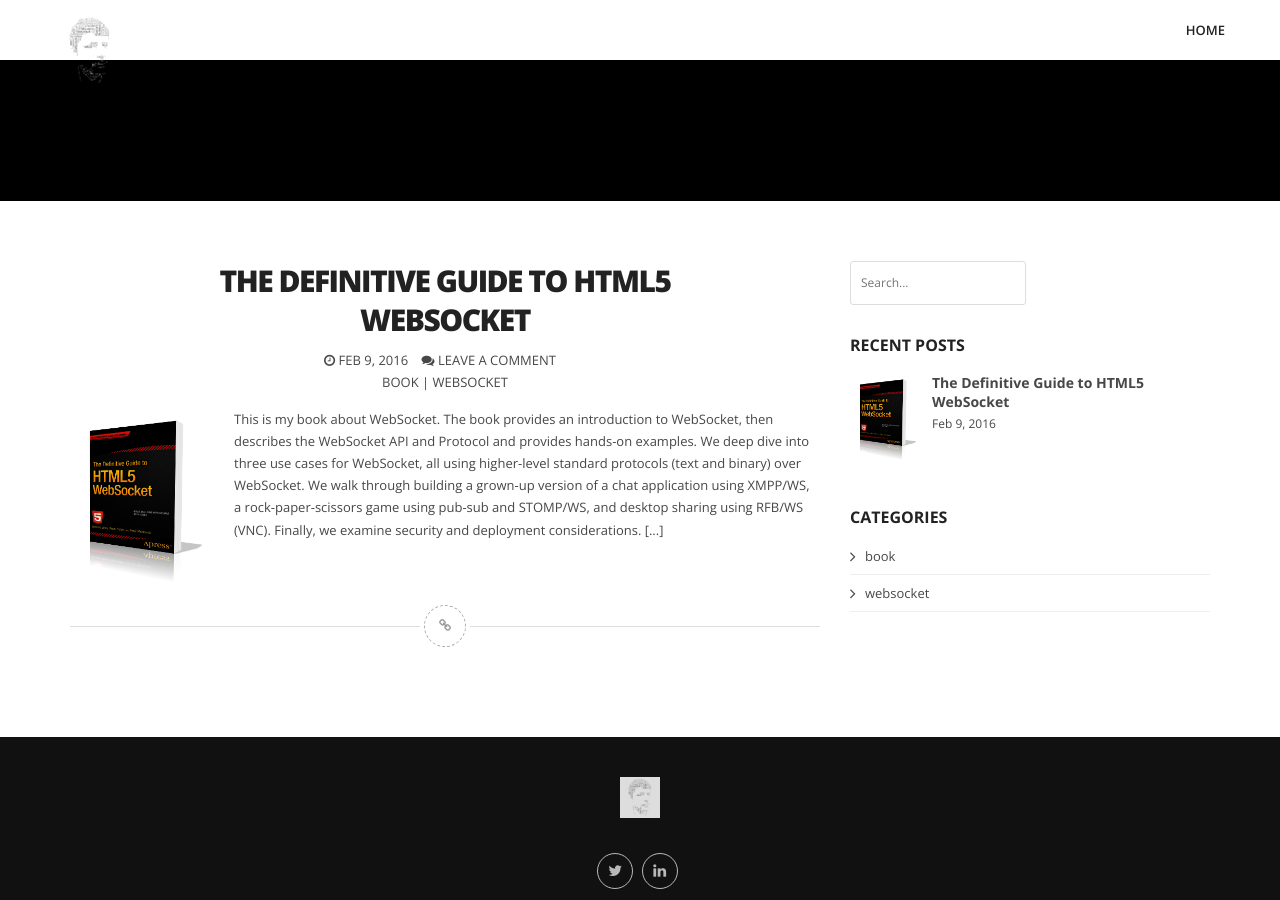
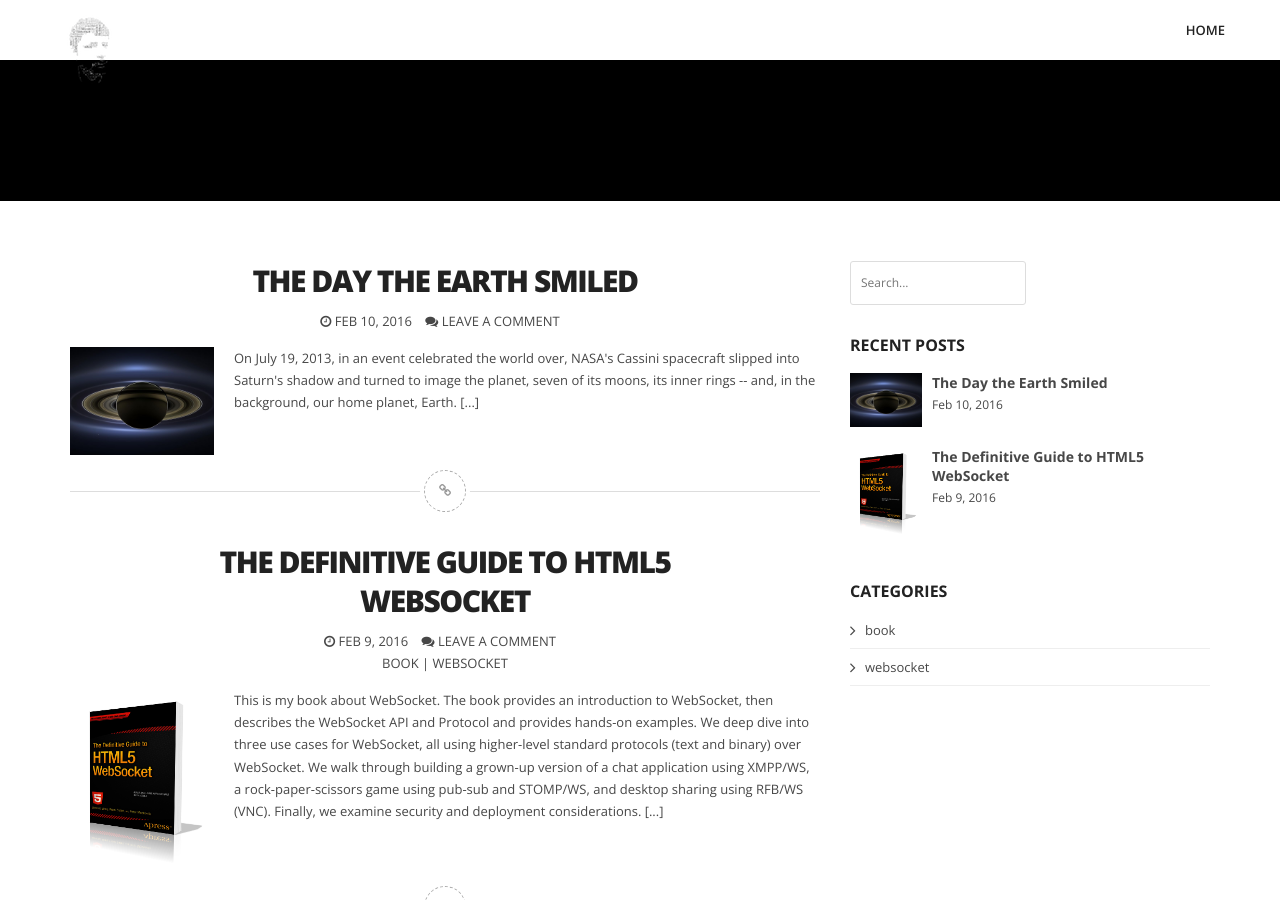
Before and after one commit to pmoskovi/pmoskovi.github.io, a Jekyll site: the page built from index.html, in a window 1280 px wide and 900 px high, scrolled down 584 px. Built offline with Jekyll 4.4.1, drawn with Linux system fonts in a browser that asks for light colours; nearby versions of some CDN libraries; some web fonts are replaced; library files that are not in the unit come from our copies; Markdown is read by kramdown in place of the engine named in the settings.

Commit message:
Added Saturn photo post...

```diff
--- a/_drafts/saturn-photo.md
+++ b/posts/saturn-photo.md
@@ -2,20 +2,20 @@
 layout: blogsingle
 page-type: blogpost
 title: The Day the Earth Smiled
-createdate: Jan 21, 2016
+createdate: Feb 10, 2016
 author: Peter Moskovits
 image: /img/saturn-thumb.jpg
-excerpt: The DragonBoard™ 410c is the first development board based on a Qualcomm® Snapdragon™ 400 series processor. It features advanced processing power, Wi-Fi, Bluetooth connectivity, and GPS, all packed into a board the size of a credit card.
+excerpt: On July 19, 2013, in an event celebrated the world over, NASA's Cassini spacecraft slipped into Saturn's shadow and turned to image the planet, seven of its moons, its inner rings -- and, in the background, our home planet, Earth.
 ---
 
 
 On July 19, 2013, in an event celebrated the world over, NASA's Cassini spacecraft slipped into Saturn's shadow and turned to image the planet, seven of its moons, its inner rings -- and, in the background, our home planet, Earth.
 
-<img src="/img/saturn-thumb.jpg">
+<img src="{{site.baseurl}}/img/saturn-thumb.jpg">
 
 With the sun's powerful and potentially damaging rays eclipsed by Saturn itself, Cassini's onboard cameras were able to take advantage of this unique viewing geometry. They acquired a panoramic mosaic of the Saturn system that allows scientists to see details in the rings and throughout the system as they are backlit by the sun. This mosaic is special as it marks the third time our home planet was imaged from the outer solar system; the second time it was imaged by Cassini from Saturn's orbit; and the first time ever that inhabitants of Earth were made aware in advance that their photo would be taken from such a great distance.
 
-<img src="/img/cassini.jpg">
+<img src="{{site.baseurl}}/img/cassini.jpg">
 
 With both Cassini's wide-angle and narrow-angle cameras aimed at Saturn, Cassini was able to capture 323 images in just over four hours. This final mosaic uses 141 of those wide-angle images. Images taken using the red, green and blue spectral filters of the wide-angle camera were combined and mosaicked together to create this natural-color view. A brightened version with contrast and color enhanced (Figure 1), a version with just the planets annotated (Figure 2), and an annotated version (Figure 3) are shown above.
 
```
